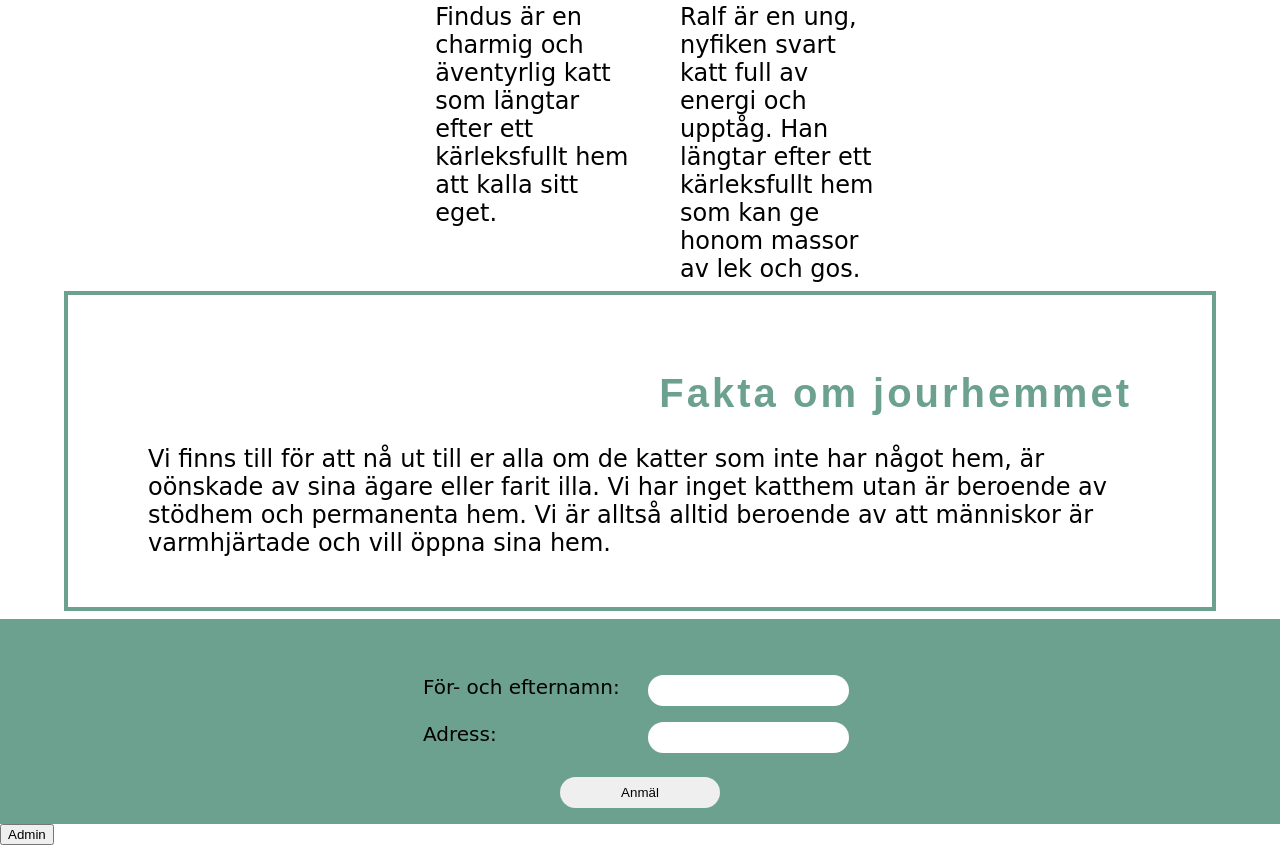
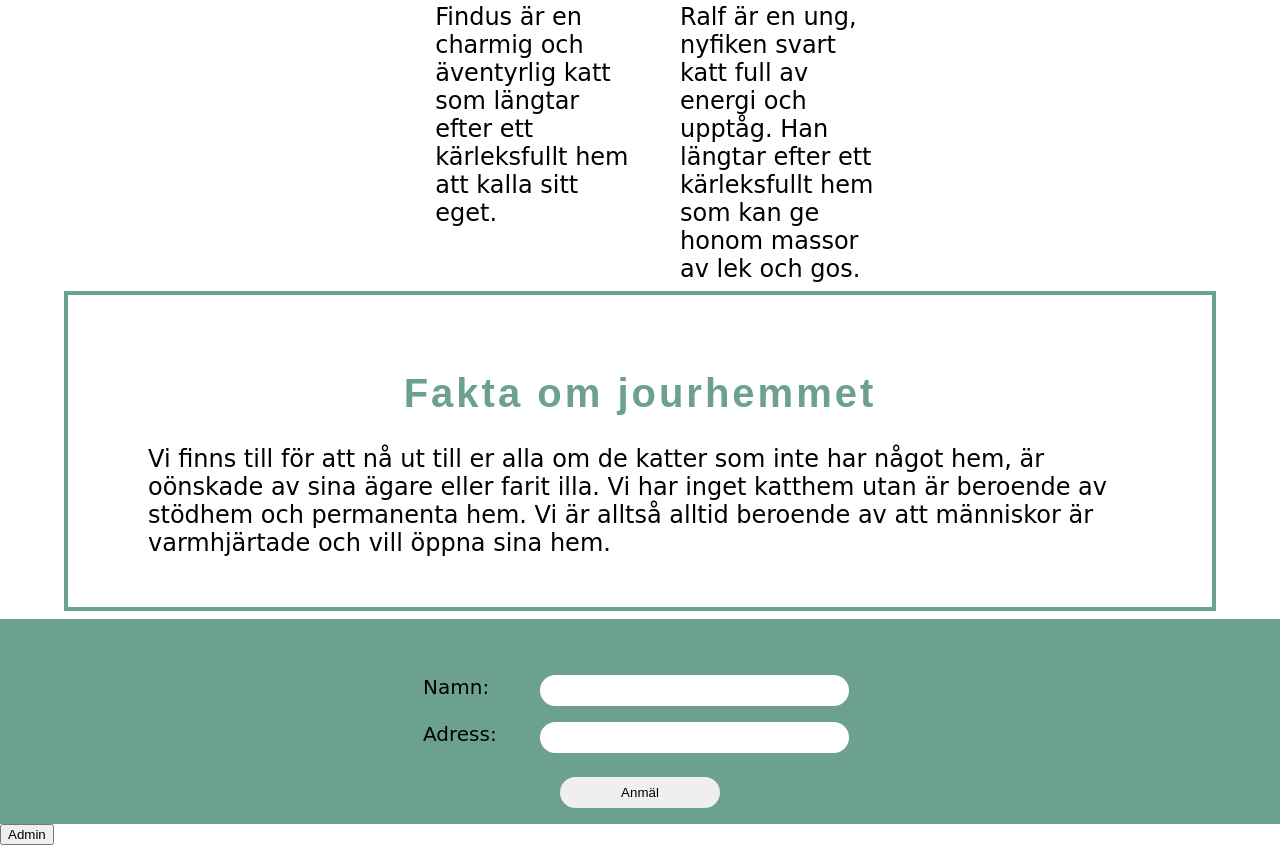
Before and after one commit to Sporesong/katthemmet, a website built with Vite: page index.html in a window 1280 px wide. Shown: the part 1212-2057 px from the top of the page. Built offline with nearby package versions, Linux system fonts and the light colour scheme; a web font is replaced by a local one.

Commit message:
💄 fixed styleing for form and h2

```diff
--- a/src/scss/form.scss
+++ b/src/scss/form.scss
@@ -17,7 +17,7 @@ label {
   width: 100%;
   max-width: 450px;
   display: grid;
-  grid-template-columns: 1fr 1fr;
+  grid-template-columns: 0.4fr 1.2fr;
 }
 
 input {
--- a/src/scss/style.scss
+++ b/src/scss/style.scss
@@ -21,13 +21,12 @@ h1 {
   margin-bottom: 0.5rem;
 }
 
-h2 {
+.swiper h2 {
   font-size: 2.5rem;
   font-family: fantasy;
   color: #6ca18f;
   letter-spacing: 3px;
   margin-bottom: 5px;
-  margin-left: auto;
 }
 
 .swiper-wrapper .swiper {
@@ -39,6 +38,16 @@ h2 {
   height: 300;
   width: 250;
   object-fit: cover;
+}
+
+#section__facts h2 {
+    margin-left: auto;
+    margin-right: auto;
+    font-size: 2.5rem;
+    font-family: fantasy;
+    color: #6ca18f;
+    letter-spacing: 3px;
+    margin-bottom: 5px;
 }
 
 .swiper-button-next:after, .swiper-button-prev::after {
@@ -88,7 +97,6 @@ h2 {
       &_controls {
         display: flex;
         align-items: center;
-        justify-content: space-between;
       }
 
       &_stuff {
--- a/src/ts/signUp.ts
+++ b/src/ts/signUp.ts
@@ -13,7 +13,7 @@ export function createFormHtml() {
   signUpSection.innerHTML = /*html */ `
   <form>
     <label for='name-input'>
-      För- och efternamn:
+      Namn:
         <input type='text' name='name-input' id='name-input'>
       </label>
       <label for='address'>
```
